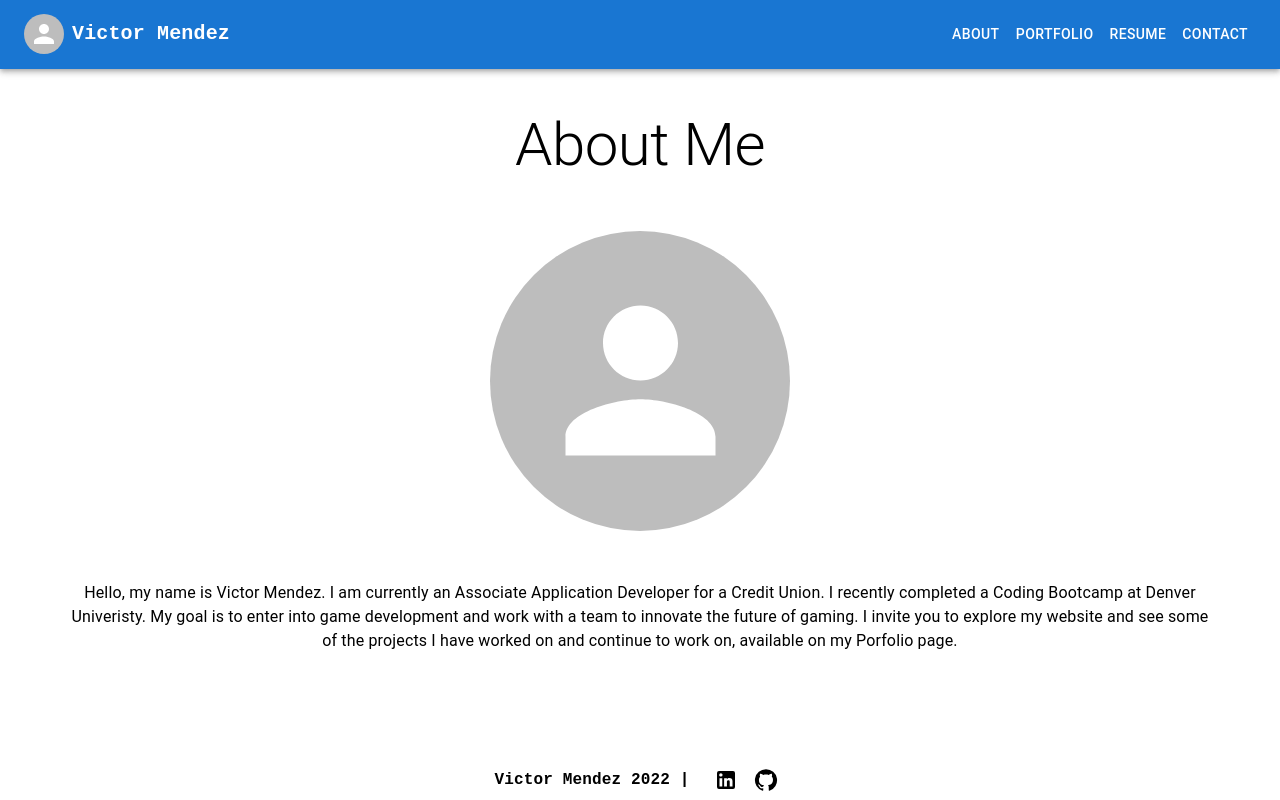
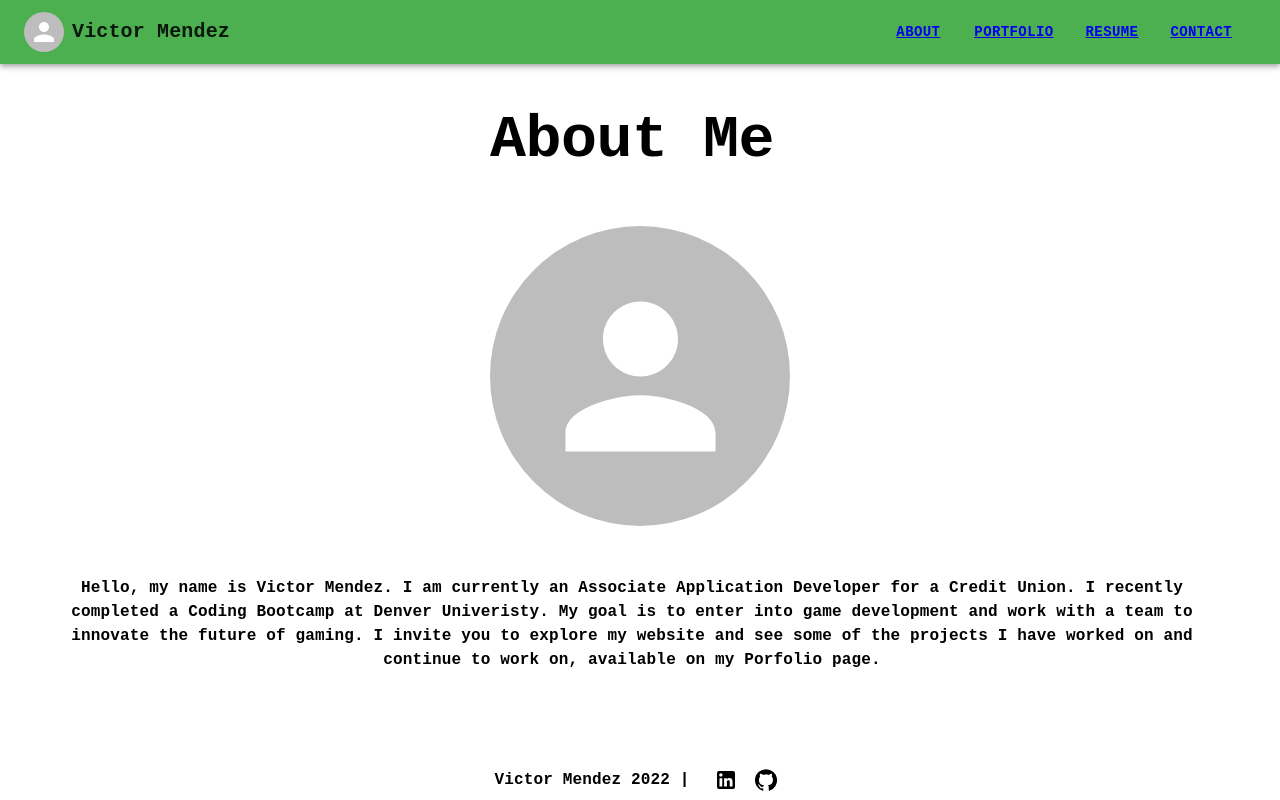
Before and after one commit to VictorMendez96/react-portfolio, a React (Create React App) app in the folder my-portfolio/: page / in a window 1280 px wide. Built offline with nearby package versions, Linux system fonts and the light colour scheme.

Commit message:
Add theme

```diff
--- a/my-portfolio/src/App.js
+++ b/my-portfolio/src/App.js
@@ -8,12 +8,12 @@ import ContactPage from './pages/contactPage';
 import PortfolioPage from './pages/portfolioPage';
 import ResumePage from './pages/resumePage';
 
-
 function App() {
   return (
     <Router>
       <Routes>
         <Route path="/" element={<AboutPage />}/>
+        <Route path="/About" element={<AboutPage />}/>
         <Route path="/Portfolio" element={<PortfolioPage/>}/>
         <Route path="/Resume" element={<ResumePage/>}/>
         <Route path="/Contact" element={<ContactPage/>}/>
--- a/my-portfolio/src/components/About.js
+++ b/my-portfolio/src/components/About.js
@@ -8,7 +8,15 @@ import Box from '@mui/material/Box';
 function About () {
     return (
     <Container sx={{ display: 'flex', flexDirection: 'column', p: 5, alignItems:'center'}}>
-        <Typography variant="h2" marginBottom="50px">
+        <Typography variant="h2" marginBottom="50px" textAlign="center"
+            sx={{
+              mr: 2,
+              flexGrow: 1,
+              fontFamily: 'monospace',
+              fontWeight: 700,
+              color: 'inherit',
+              textDecoration: 'none',
+            }}>
             About Me
         </Typography>
 
@@ -20,7 +28,15 @@ function About () {
             />
         </Box>
 
-        <Typography variant="body1" marginBottom="50px" textAlign="center">
+        <Typography variant="body1" marginBottom="50px" textAlign="center"
+            sx={{
+                mr: 2,
+                flexGrow: 1,
+                fontFamily: 'monospace',
+                fontWeight: 700,
+                color: 'inherit',
+                textDecoration: 'none',
+              }}>
             Hello, my name is Victor Mendez. I am currently an Associate Application Developer for a Credit Union.
             I recently completed a Coding Bootcamp at Denver Univeristy. My goal is to enter into game development
             and work with a team to innovate the future of gaming. I invite you to explore my website and see some
--- a/my-portfolio/src/components/Header.js
+++ b/my-portfolio/src/components/Header.js
@@ -10,6 +10,7 @@ import Container from '@mui/material/Container';
 import Avatar from '@mui/material/Avatar';
 import Button from '@mui/material/Button';
 import MenuItem from '@mui/material/MenuItem';
+import { Link } from "react-router-dom";
 
 const pages = ['About', 'Portfolio', 'Resume', 'Contact'];
 const settings = ['GitHub', 'LinkedIn'];
@@ -88,7 +89,17 @@ function Navigation () {
             >
               {pages.map((page) => (
                 <MenuItem key={page} onClick={handleCloseNavMenu}>
-                  <Typography textAlign="center">{page}</Typography>
+                  <Link to={`/${page}`}><Typography
+                  sx={{
+                    mr: 2,
+                    fontFamily: 'monospace',
+                    fontWeight: 700,
+                    color: 'inherit',
+                    textDecoration: 'none',
+                  }}
+                  >
+                    {page}
+                  </Typography></Link>
                 </MenuItem>
               ))}
             </Menu>
@@ -104,10 +115,8 @@ function Navigation () {
             sx={{
               mr: 2,
               display: { xs: 'flex', md: 'none' },
-              flexGrow: 1,
               fontFamily: 'monospace',
               fontWeight: 700,
-              letterSpacing: '.3rem',
               color: 'inherit',
               textDecoration: 'none',
             }}
@@ -116,13 +125,21 @@ function Navigation () {
           </Typography>
           <Box sx={{ flexGrow: 1, display: { xs: 'none', md: 'flex' }, justifyContent: 'flex-end' }}>
             {pages.map((page) => (
+
               <Button
                 key={page}
                 onClick={handleCloseNavMenu}
-                sx={{ my: 2, color: 'white', display: 'block' }}
+                sx={{
+                  mr: 2,
+                  fontFamily: 'monospace',
+                  fontWeight: 700,
+                  color: 'inherit',
+                  textDecoration: 'none',
+                }}
               >
-                {page}
+                <Link to={`/${page}`} >{page}</Link>
               </Button>
+
             ))}
           </Box>
 
--- a/my-portfolio/src/layouts/mainLayout.js
+++ b/my-portfolio/src/layouts/mainLayout.js
@@ -2,9 +2,14 @@ import React from 'react';
 import Navigation from '../components/Header';
 import Footer from '../components/Footer';
 
+// Import theme and ThemeProvider
+import { ThemeProvider } from '@mui/material/styles';
+import theme from '../theme/theme'
+
 function MainLayout ({children}) {
     return (
         <div>
+            <ThemeProvider theme={theme}>
             <div>
                 <Navigation/>
             </div>
@@ -14,6 +19,7 @@ function MainLayout ({children}) {
             <div>
                 <Footer/>
             </div>
+            </ThemeProvider>
         </div>
     )
 }
--- /dev/null
+++ b/my-portfolio/src/theme/theme.js
@@ -0,0 +1,14 @@
+import React from 'react';
+import { createTheme } from '@mui/material/styles';
+import { green, indigo } from '@mui/material/colors';
+
+const theme = createTheme({
+
+    palette: {
+        primary: green,
+        secondary: indigo,
+    },
+
+});
+
+export default theme;
```
